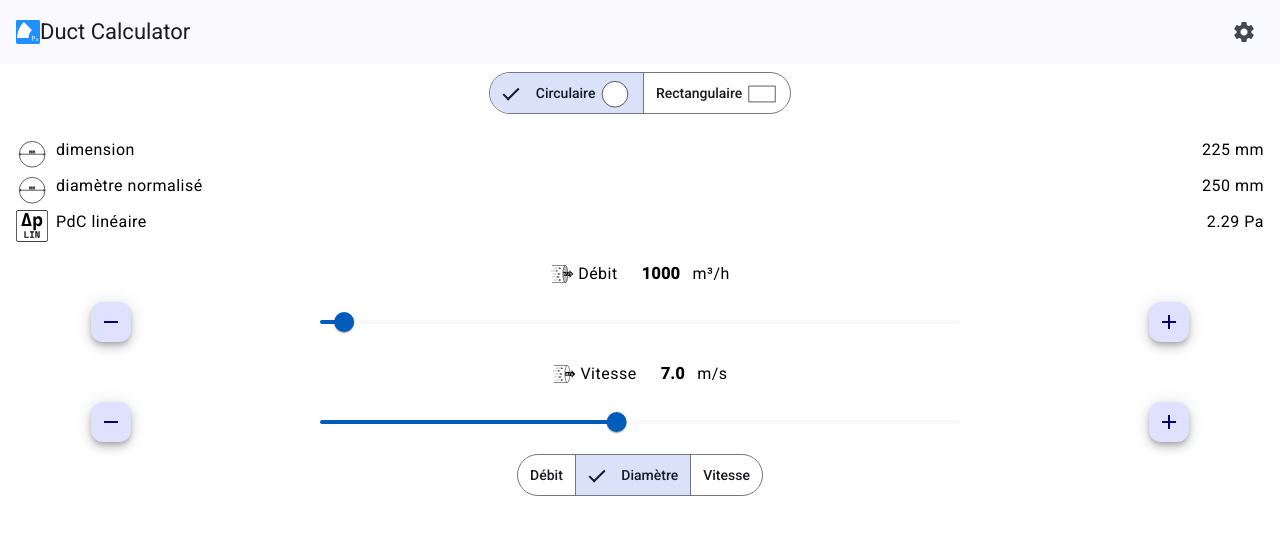
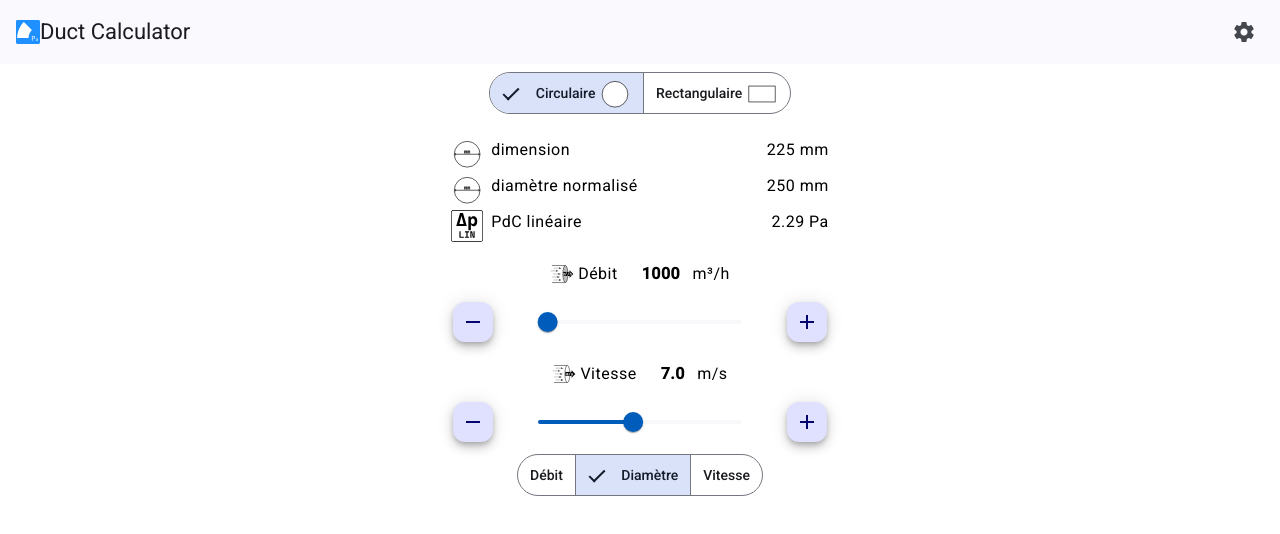
Before and after one commit to LudovicLeBris/DuctCalculator, an Angular app: page /duct-selector in a window 1280 px wide. Shown: the top 534 px of the page. Built offline with nearby package versions, Linux system fonts and the light colour scheme.

Commit message:
feat(style) adding breakpoints for larger screens

```diff
--- a/src/app/components/air-setup/air-setup.component.css
+++ b/src/app/components/air-setup/air-setup.component.css
@@ -7,3 +7,27 @@ h2 {
 .slider {
   width: 100%;
 }
+
+@media (min-width: 640px) {
+  .air-setup {
+    margin:  0 12%;
+  }
+}
+
+@media (min-width: 768px) {
+  .air-setup {
+    margin:  0 18%;
+  }
+}
+
+@media (min-width: 1024px) {
+  .air-setup {
+    margin:  0 26%;
+  }
+}
+
+@media (min-width: 1280px) {
+  .air-setup {
+    margin:  0 34%;
+  }
+}
--- a/src/app/components/air-setup/air-setup.component.html
+++ b/src/app/components/air-setup/air-setup.component.html
@@ -1,6 +1,8 @@
-<h2>Réglage des paramètres de l'air</h2>
+<section class="air-setup">
+  <h2>Réglage des paramètres de l'air</h2>
 
-<article>
-  <app-altitude-slider class="slider" (onAltitudeChange)="handleAltitudeChange($event)"></app-altitude-slider>
-  <app-temperature-slider class="slider"></app-temperature-slider>
-</article>
+  <article>
+    <app-altitude-slider class="slider" (onAltitudeChange)="handleAltitudeChange($event)"></app-altitude-slider>
+    <app-temperature-slider class="slider"></app-temperature-slider>
+  </article>
+</section>
--- a/src/app/components/duct-selector/duct-selector.component.css
+++ b/src/app/components/duct-selector/duct-selector.component.css
@@ -9,3 +9,27 @@
   height: 32px;
   width: 32px;
 }
+
+@media (min-width: 640px) {
+  .duct-setup {
+    margin:  0 12%;
+  }
+}
+
+@media (min-width: 768px) {
+  .duct-setup {
+    margin:  0 18%;
+  }
+}
+
+@media (min-width: 1024px) {
+  .duct-setup {
+    margin:  0 26%;
+  }
+}
+
+@media (min-width: 1280px) {
+  .duct-setup {
+    margin:  0 34%;
+  }
+}
--- a/src/app/components/duct-selector/duct-selector.component.html
+++ b/src/app/components/duct-selector/duct-selector.component.html
@@ -9,7 +9,7 @@
   </mat-button-toggle-group>
 </section>
 
-<section>
+<section class="duct-setup">
 @if (shape.getValue() === 'circular') {
   <app-circular-duct-setup></app-circular-duct-setup>
 } @else if (shape.getValue() === 'rectangular') {
```
